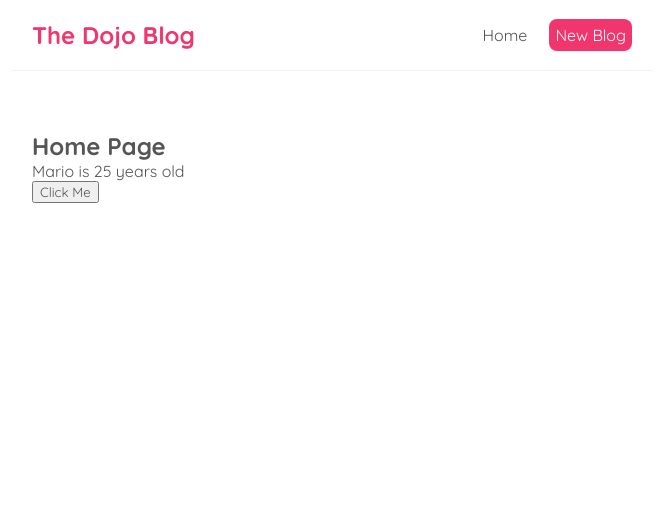
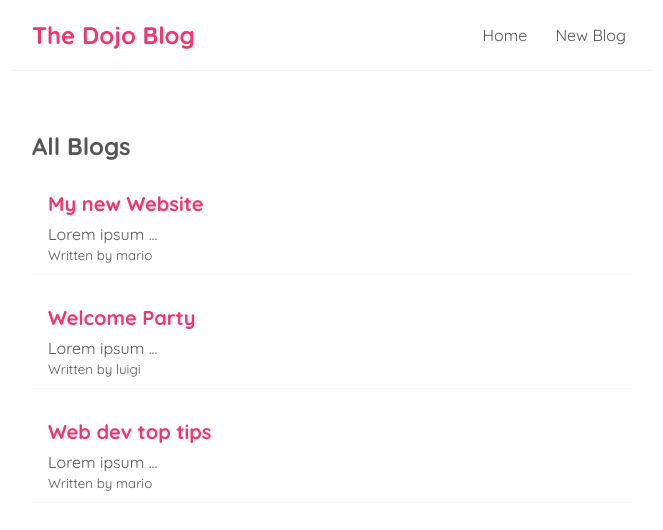
Before and after one commit to Louis2324/react-blog, a React (Vite) app: page / in a window 1280 px wide. Shown: the top 530 px of the page, without its empty margins (308-971 px from the left). Built offline with nearby package versions, Linux system fonts and the light colour scheme.

Commit message:
Changed the files to make use of the blog list component

```diff
--- a/src/components/Home.jsx
+++ b/src/components/Home.jsx
@@ -1,22 +1,30 @@
-import React from "react";
-import { useState } from "react";
+import React, { useState } from "react";
+import BlogList from "./BlogList";
+const Home = () => {
+  const [blogs, setBlogs] = useState([
+    {
+      title: "My new Website",
+      content: "Lorem ipsum ...",
+      author: "mario",
+      id: 1,
+    },
+    {
+      title: "Welcome Party",
+      content: "Lorem ipsum ...",
+      author: "luigi",
+      id: 2,
+    },
+    {
+      title: "Web dev top tips",
+      content: "Lorem ipsum ...",
+      author: "mario",
+      id: 3,
+    },
+  ]);
 
-const Home = () => {
-  //   let name = "Mario";
-  const [name, setName] = useState("Mario");
-  const [age, setAge] = useState(25);
-  const handleClick = () => {
-    setName("Luigi");
-    setAge(30);
-  };
-
-  return (
-    <div className="home">
-      <h2>Home Page</h2>
-      <p>{name} is {age} years old</p>
-      <button onClick={handleClick}>Click Me</button>
-    </div>
-  );
+  return <div className="home">
+        <BlogList blogs = {blogs}  title ="All Blogs"/>
+  </div>;
 };
 
 export default Home;
--- a/src/components/Navbar.jsx
+++ b/src/components/Navbar.jsx
@@ -9,11 +9,11 @@ const Navbar = () => {
           <a href="/">Home</a>
           <a
             href="/create"
-            style={{
-              color: "White",
-              backgroundColor: "#f1356d",
-              borderRadius: "8px",
-            }}
+            // style={{
+            //   color: "White",
+            //   backgroundColor: "#f1356d",
+            //   borderRadius: "8px",
+            // }}
           >
             New Blog
           </a>
--- a/src/index.css
+++ b/src/index.css
@@ -33,3 +33,17 @@
   margin: 40px auto;
   padding: 20px;
 }
+
+.blog-preview {
+    padding: 10px 16px;
+    margin: 20px 0;
+    border-bottom: 1px solid #fafafa;
+  }
+  .blog-preview:hover {
+    box-shadow: 1px 3px 5px rgba(0,0,0,0.1);
+  }
+  .blog-preview h2 {
+    font-size: 20px;
+    color: #f1356d;
+    margin-bottom: 8px;
+  }
```
